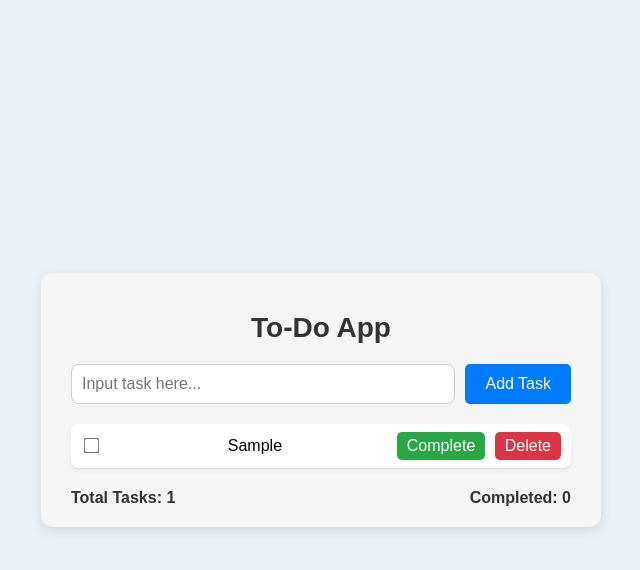
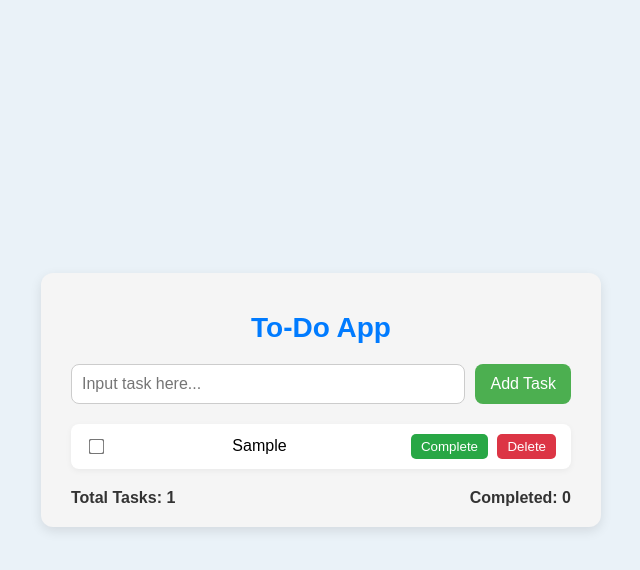
Before and after one commit to balisikh/todo-app, a plain HTML site: page index.html in a window 1280 px wide. Both pictures are taken after typing "Sample" into the empty fields and a click on the button "Add Task". Shown: the whole page, without its empty margins (319-959 px from the left). Drawn offline with Linux system fonts and the light colour scheme.

Commit message:
Updating styles to todo app

```diff
--- a/styles.css
+++ b/styles.css
@@ -4,31 +4,33 @@ body {
   justify-content: center;
   align-items: center;
   min-height: 100vh;
+  margin: 0;
   background-color: #eaf2f8;
-  margin: 0;
-}
-
-/* General App Container */
-.app {
-  max-width: 400px;
-  width: 100%;
-  background-color: #f5f5f5;
-  border-radius: 10px;
-  box-shadow: 0px 4px 10px rgba(0,0,0,0.1);
-  padding: 20px;
   font-family: Arial, sans-serif;
 }
 
+/* App container */
+.app {
+  max-width: 500px;
+  width: 100%;
+  background-color: #f5f5f5;
+  border-radius: 12px;
+  box-shadow: 0 4px 12px rgba(0,0,0,0.1);
+  padding: 20px 30px;
+  text-align: center;
+}
+
 /* Header */
-header h1 {
-  text-align: center;
+.app h1 {
   color: #007BFF;
   margin-bottom: 20px;
+  font-size: 28px;
 }
 
 /* Task Input */
 .task-input {
   display: flex;
+  justify-content: center;
   gap: 10px;
   margin-bottom: 20px;
 }
@@ -38,43 +40,52 @@ header h1 {
   padding: 10px;
   font-size: 16px;
   border: 1px solid #ccc;
-  border-radius: 5px;
+  border-radius: 8px;
 }
 
 .task-input button {
-  padding: 10px 20px;
-  background-color: #007BFF;
+  padding: 10px 15px;
+  border: none;
+  border-radius: 8px;
+  background-color: #4CAF50;
   color: white;
-  border: none;
-  border-radius: 5px;
+  font-size: 16px;
   cursor: pointer;
+  transition: background-color 0.2s ease;
 }
 
 .task-input button:hover {
-  background-color: #0056b3;
+  background-color: #45a049;
 }
 
 /* Task List */
 .task-list {
-  list-style: none; /* removes bullet points */
+  list-style: none;
   padding: 0;
   margin: 0;
 }
 
-/* Task Item */
 .task {
   display: flex;
   align-items: center;
   justify-content: space-between;
-  padding: 8px 10px;
-  border-bottom: 1px solid #ddd;
+  padding: 10px 15px;
+  margin-bottom: 10px;
+  background-color: #fff;
+  border-radius: 8px;
+  box-shadow: 0 2px 6px rgba(0,0,0,0.05);
+}
+
+.task input[type="checkbox"] {
+  margin-right: 10px;
+  transform: scale(1.2);
 }
 
 .task span {
   flex: 1;
-  margin-left: 10px;
 }
 
+/* Task Buttons */
 .task-buttons button {
   margin-left: 5px;
   padding: 5px 10px;
@@ -83,21 +94,21 @@ header h1 {
   cursor: pointer;
 }
 
-.task-buttons button:first-child {
+.task-buttons .complete-btn {
   background-color: #28a745;
   color: #fff;
 }
 
-.task-buttons button:first-child:hover {
+.task-buttons .complete-btn:hover {
   background-color: #218838;
 }
 
-.task-buttons button:last-child {
+.task-buttons .delete-btn {
   background-color: #dc3545;
   color: #fff;
 }
 
-.task-buttons button:last-child:hover {
+.task-buttons .delete-btn:hover {
   background-color: #b02a37;
 }
 
@@ -109,84 +120,3 @@ footer {
   font-weight: bold;
   color: #333;
 }
-
-/* General App Container */
-.app {
-  max-width: 500px;
-  margin: 50px auto;
-  padding: 20px 30px;
-  background-color: #f5f5f5;
-  border-radius: 12px;
-  box-shadow: 0 4px 12px rgba(0,0,0,0.1);
-  font-family: Arial, sans-serif;
-  text-align: center;
-}
-
-/* Header */
-.app h1 {
-  margin-bottom: 20px;
-  color: #333;
-  font-size: 28px;
-}
-
-/* Task Input */
-form {
-  display: flex;
-  justify-content: center;
-  gap: 10px;
-  margin-bottom: 20px;
-}
-
-input[type="text"] {
-  flex: 1;
-  padding: 10px;
-  border-radius: 8px;
-  border: 1px solid #ccc;
-  font-size: 16px;
-}
-
-button {
-  padding: 10px 15px;
-  border: none;
-  border-radius: 8px;
-  background-color: #4CAF50;
-  color: white;
-  font-size: 16px;
-  cursor: pointer;
-  transition: background-color 0.2s ease;
-}
-
-button:hover {
-  background-color: #45a049;
-}
-
-/* Task List */
-ul {
-  list-style-type: none;
-  padding: 0;
-}
-
-li {
-  display: flex;
-  align-items: center;
-  justify-content: space-between;
-  padding: 10px 15px;
-  margin-bottom: 10px;
-  background-color: #fff;
-  border-radius: 8px;
-  box-shadow: 0 2px 6px rgba(0,0,0,0.05);
-}
-
-li input[type="checkbox"] {
-  margin-right: 10px;
-  transform: scale(1.2);
-}
-
-li button {
-  background-color: #f44336;
-  margin-left: 10px;
-}
-
-li button:hover {
-  background-color: #e53935;
-}
```
